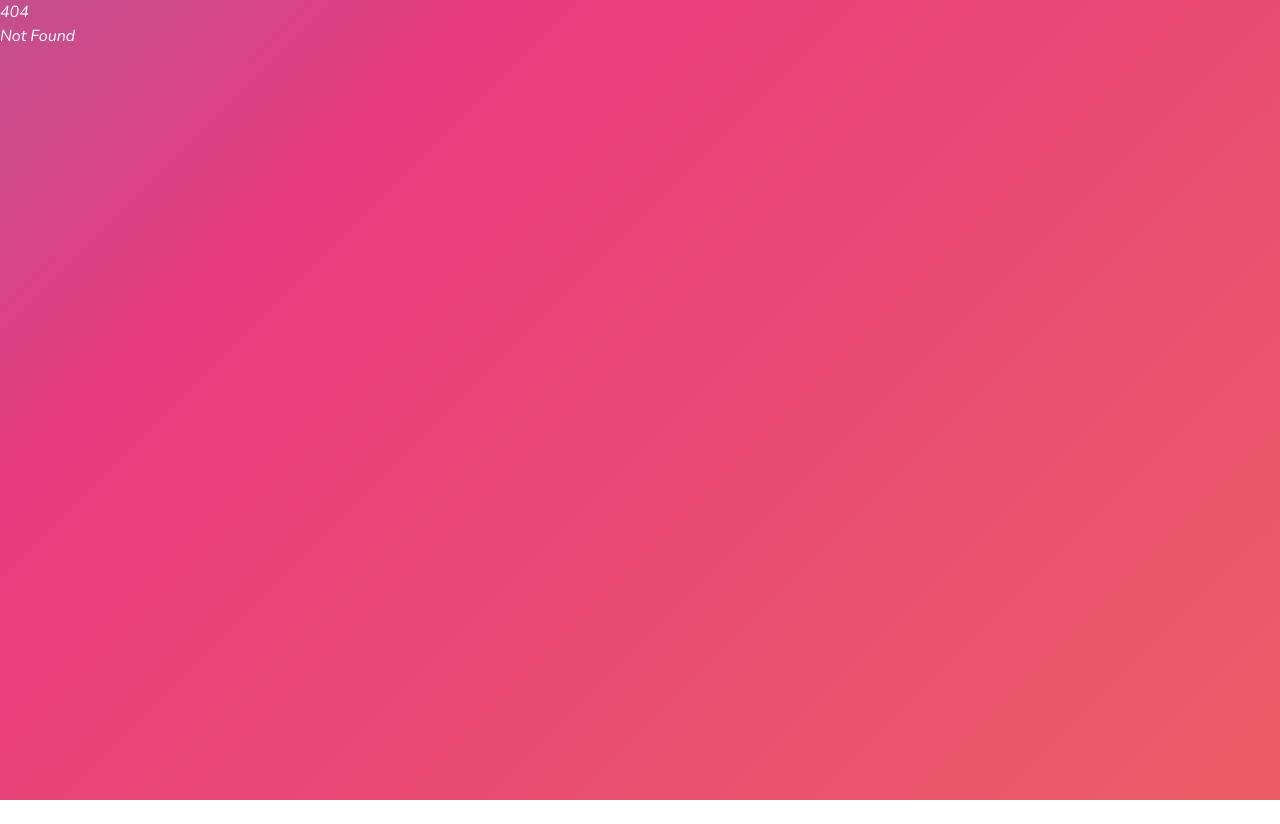
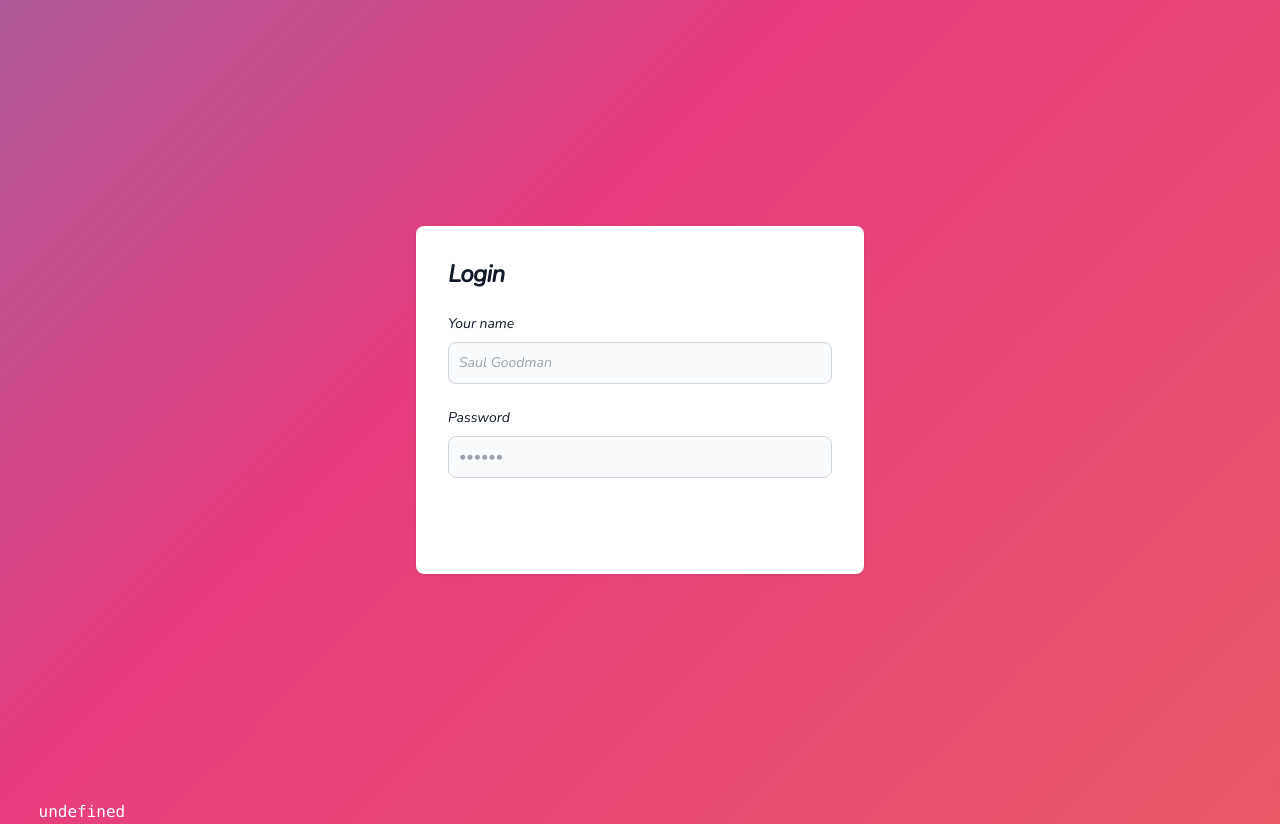
Before and after one commit to buenaSopa/svelte-fs-dev-tutorial, a SvelteKit app: page /login in a window 1280 px wide. Before the commit this address had no page. Before the commit the page ends 800 px from the top, so only its background shows below. Built offline with nearby package versions, Linux system fonts and the light colour scheme.

Commit message:
git add form data validation

```diff
--- a/package.json
+++ b/package.json
@@ -26,6 +26,8 @@
 	"type": "module",
 	"dependencies": {
 		"@prisma/client": "^4.11.0",
-		"dotenv": "^16.0.3"
+		"dotenv": "^16.0.3",
+		"zod": "^3.21.4",
+		"zod-form-data": "^2.0.1"
 	}
 }
--- a/src/routes/+page.svelte
+++ b/src/routes/+page.svelte
@@ -2,7 +2,6 @@
     import { enhance, type SubmitFunction } from "$app/forms";
     import TodoItem from "$lib/components/todo-item.svelte";
     import { notifications } from "$lib/utils/notifications";
-    import Toast from "$lib/components/Toast.svelte";
     import type { ActionData } from "./$types";
 
     type PageData = {
--- /dev/null
+++ b/src/routes/login/+page.server.ts
@@ -0,0 +1,25 @@
+import { fail, type Actions, redirect } from "@sveltejs/kit";
+import { zfd } from 'zod-form-data'
+
+export const actions: Actions = {
+    default: async ({ request }) => {
+        const formData = await request.formData()
+
+        const loginSchema = zfd.formData({
+            user: zfd.text(),
+            password: zfd.text()
+        })
+
+        const result = loginSchema.safeParse(formData)
+
+        if (!result.success){
+            const data = {
+                data: Object.fromEntries(formData),
+                errors: result.error.flatten().fieldErrors
+            }
+            return fail(400, data)
+        }
+
+        throw redirect(303, '/')
+    }
+}
--- /dev/null
+++ b/src/routes/login/+page.svelte
@@ -0,0 +1,37 @@
+<script lang="ts">
+    import { enhance } from "$app/forms";
+    import type { ActionData } from "../$types";
+
+    export let form: ActionData
+</script>
+
+<div class="flex flex-col items-center justify-center px-6 py-8 mx-auto md:h-screen lg:py-0">
+    <div class="w-full bg-white rounded-lg shadow dark:border md:mt-0 sm:max-w-md xl:p-0 dark:bg-gray-800 dark:border-gray-700">
+        <div class="p-6 space-y-4 md:space-y-6 sm:p-8">
+            <h1 class="text-xl font-bold leading-tight tracking-tight text-gray-900 md:text-2xl dark:text-white">
+                Login
+            </h1>
+            <form class="space-y-4 md:space-y-6" method="POST" use:enhance>
+                <div>
+                    <label for="email" class="block mb-2 text-sm font-medium text-gray-900 dark:text-white">Your name</label>
+                    <input type="text" name="user" class="bg-gray-50 border border-gray-300 text-gray-900 sm:text-sm rounded-lg focus:ring-primary-600 focus:border-primary-600 block w-full p-2.5 dark:bg-gray-700 dark:border-gray-600 dark:placeholder-gray-400 dark:text-white dark:focus:ring-blue-500 dark:focus:border-blue-500" placeholder="Saul Goodman" value={form?.data?.user ?? ""}>
+                    {#if form?.errors?.user}
+                        <p class="text-center font-bold mt-2">User name is required!</p>
+                    {/if}
+                </div>
+                <div>
+                    <label for="password" class="block mb-2 text-sm font-medium text-gray-900 dark:text-white">Password</label>
+                    <input type="password" name="password" placeholder="••••••" class="bg-gray-50 border border-gray-300 text-gray-900 sm:text-sm rounded-lg focus:ring-primary-600 focus:border-primary-600 block w-full p-2.5 dark:bg-gray-700 dark:border-gray-600 dark:placeholder-gray-400 dark:text-white dark:focus:ring-blue-500 dark:focus:border-blue-500">
+                    {#if form?.errors?.password}
+                        <p class="text-center font-bold mt-2">Password is required!</p>
+                    {/if}
+                </div>
+                <button type="submit" class="w-full text-white bg-primary-600 hover:bg-primary-700 focus:ring-4 focus:outline-none focus:ring-primary-300 font-medium rounded-lg text-sm px-5 py-2.5 text-center dark:bg-primary-600 dark:hover:bg-primary-700 dark:focus:ring-primary-800">Sign in</button>
+            </form>
+        </div>
+    </div>
+</div>
+
+  <pre>
+    {JSON.stringify(form, null, 2)}
+</pre>
```
Also changed, not shown: .gitpod.yml, 1 other file (tests, documents, lock files or other folders).
